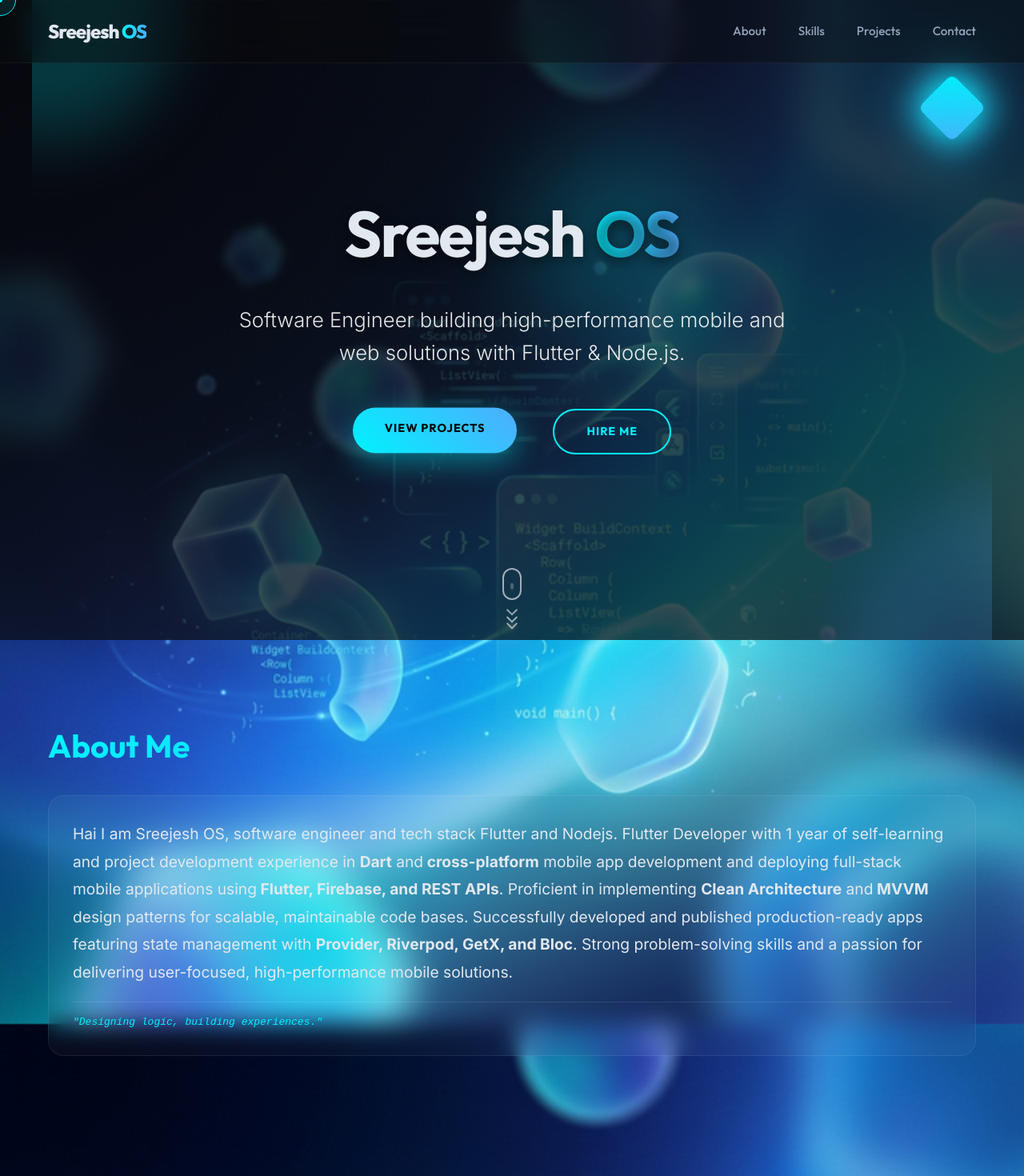
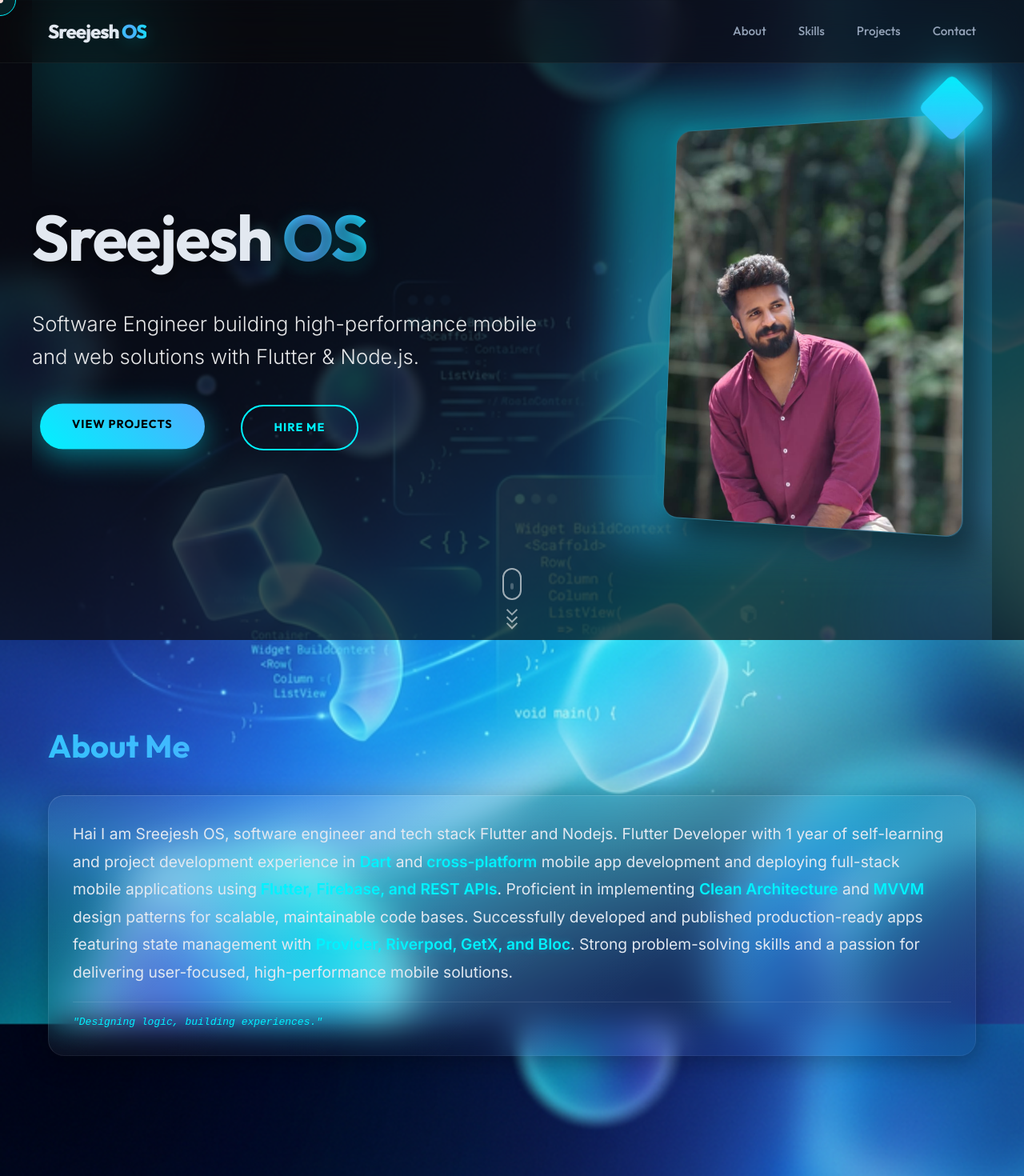
Before and after one commit to Sreejesh75/sreejesh_website, a React (Vite) app: page / in a window 1280 px wide. Shown: the top 1470 px of the page at 80% size. Built offline with nearby package versions, Linux system fonts and the light colour scheme.

Commit message:
feat: Implement initial React application structure with a styled hero section, navigation, and interactive elements.

```diff
--- a/src/App.css
+++ b/src/App.css
@@ -11,6 +11,18 @@
   -webkit-backdrop-filter: blur(20px);
   border-bottom: 1px solid rgba(255, 255, 255, 0.05);
   transition: all 0.3s ease;
+}
+
+/* Scroll Progress Bar */
+.scroll-progress-bar {
+  position: fixed;
+  top: 0;
+  left: 0;
+  height: 4px;
+  background: linear-gradient(to right, var(--primary), var(--secondary));
+  width: 100%;
+  transform-origin: 0% 50%;
+  z-index: 99999;
 }
 
 .nav-container {
@@ -92,14 +104,21 @@
 }
 
 .cursor-dot {
-  width: 6px;
-  height: 6px;
-  background: var(--primary);
+  width: 8px;
+  height: 8px;
+  background: #fff;
   border-radius: 50%;
   position: fixed;
   pointer-events: none;
   z-index: 10000;
   transform: translate(-50%, -50%);
+  mix-blend-mode: difference;
+  transition: width 0.3s, height 0.3s;
+}
+
+.custom-cursor.hover~.cursor-dot {
+  width: 0;
+  height: 0;
 }
 
 .custom-cursor.hover {
@@ -155,22 +174,83 @@
 }
 
 .hero {
-  height: 100vh;
+  min-height: 100vh;
   display: flex;
-  flex-direction: column;
+  align-items: center;
   justify-content: center;
-  align-items: center;
-  text-align: center;
   position: relative;
   overflow: hidden;
   background: transparent;
-  /* Changed from var(--bg-dark) to show the image */
+  padding: 100px 0;
 }
-
 
 .hero .container {
   z-index: 10;
   animation: fadeInUp 1.2s ease-out;
+}
+
+.hero-content {
+  display: flex;
+  align-items: center;
+  justify-content: space-between;
+  gap: 60px;
+  width: 100%;
+  text-align: left;
+}
+
+.hero-text-section {
+  flex: 1.2;
+}
+
+.hero-image-section {
+  flex: 0.8;
+  position: relative;
+  display: flex;
+  justify-content: center;
+  align-items: center;
+  perspective: 1000px;
+}
+
+.hero-shape-image {
+  width: 100%;
+  max-width: 380px;
+  aspect-ratio: 3 / 4;
+  border-radius: 20px;
+  transform: rotateY(-15deg) rotateX(5deg);
+  box-shadow: 20px 20px 40px rgba(0, 0, 0, 0.6), -5px -5px 20px rgba(0, 242, 254, 0.2);
+  transition: transform 0.6s cubic-bezier(0.175, 0.885, 0.32, 1.275), box-shadow 0.6s ease;
+  border: 1px solid rgba(255, 255, 255, 0.1);
+  z-index: 2;
+  position: relative;
+  object-fit: cover;
+  object-position: top;
+}
+
+.hero-shape-image:hover {
+  transform: rotateY(0deg) rotateX(0deg) scale(1.05);
+  box-shadow: 0 30px 60px rgba(0, 0, 0, 0.8), 0 0 30px rgba(0, 242, 254, 0.4);
+}
+
+.hero-image-backdrop {
+  position: absolute;
+  top: 50%;
+  left: 50%;
+  width: 100%;
+  height: 100%;
+  background: linear-gradient(135deg, var(--primary), var(--secondary));
+  transform: translate(-50%, -50%) rotate(-10deg);
+  border-radius: 30px;
+  z-index: 0;
+  opacity: 0.2;
+  filter: blur(25px);
+  animation: floatBackdrop 6s infinite alternate;
+}
+
+@keyframes floatBackdrop {
+  to {
+    transform: translate(-50%, -50%) rotate(0deg) scale(1.1);
+    opacity: 0.4;
+  }
 }
 
 .hero-name {
@@ -226,8 +306,8 @@
 .hero-tagline {
   font-size: 1.6rem;
   color: #fff;
-  max-width: 700px;
-  margin: 0 auto;
+  max-width: 650px;
+  margin: 0 0 40px 0;
   opacity: 0.9;
   font-weight: 300;
   animation: fadeInTagline 2s ease-out 0.5s both;
@@ -267,26 +347,26 @@
 .item-1 {
   width: 300px;
   height: 300px;
-  top: -150px;
-  left: -150px;
-  background: var(--primary);
+  top: -100px;
+  left: -100px;
+  background: radial-gradient(circle, var(--primary) 0%, transparent 70%);
 }
 
 .item-2 {
   width: 400px;
   height: 400px;
-  bottom: -200px;
-  right: -200px;
-  background: var(--secondary);
+  bottom: -150px;
+  right: -150px;
+  background: radial-gradient(circle, var(--secondary) 0%, transparent 70%);
   animation-duration: 20s;
 }
 
 .item-3 {
   width: 250px;
   height: 250px;
-  top: 20%;
-  right: 10%;
-  background: #00f2fe;
+  top: 30%;
+  left: 60%;
+  background: radial-gradient(circle, rgba(138, 43, 226, 0.8) 0%, transparent 70%);
   animation-duration: 25s;
   filter: blur(60px);
 }
@@ -314,10 +394,10 @@
 }
 
 .cta-buttons {
-  margin-top: 50px;
+  margin-top: 40px;
   display: flex;
   gap: 25px;
-  justify-content: center;
+  justify-content: flex-start;
   animation: fadeInUp 1.2s ease-out 0.8s both;
 }
 
@@ -420,6 +500,34 @@
   border: none;
   box-shadow: 0 10px 20px rgba(0, 242, 254, 0.2);
   animation: pulsePrimary 2s infinite ease-in-out;
+  position: relative;
+  overflow: hidden;
+}
+
+.btn-primary::after {
+  content: '';
+  position: absolute;
+  top: 0;
+  left: -100%;
+  width: 50%;
+  height: 100%;
+  background: linear-gradient(to right, rgba(255, 255, 255, 0) 0%, rgba(255, 255, 255, 0.4) 50%, rgba(255, 255, 255, 0) 100%);
+  transform: skewX(-20deg);
+  animation: shine 4s ease-in-out infinite;
+}
+
+@keyframes shine {
+  0% {
+    left: -100%;
+  }
+
+  20% {
+    left: 200%;
+  }
+
+  100% {
+    left: 200%;
+  }
 }
 
 @keyframes pulsePrimary {
@@ -438,7 +546,7 @@
 .btn-primary:hover {
   box-shadow: 0 0 30px rgba(0, 242, 254, 0.6);
   transform: scale(1.1) translateY(-3px);
-  animation-play-state: paused;
+  animation: none;
 }
 
 .btn-secondary {
@@ -690,26 +798,24 @@
 .contact-form textarea:focus {
   outline: none;
   border-color: var(--primary);
+  box-shadow: 0 0 15px rgba(0, 242, 254, 0.15);
+  background: rgba(255, 255, 255, 0.08);
 }
 
-/* Responsive */
-@media (max-width: 768px) {
-  .hero h1 {
-    font-size: 2.5rem;
-  }
-
-  /* Tech Ticker */
+/* Tech Ticker (Fixed: Moved out of mobile query and added mask) */
 .tech-ticker {
   margin-top: 60px;
   overflow: hidden;
   white-space: nowrap;
   position: relative;
   padding: 20px 0;
+  mask-image: linear-gradient(to right, transparent, black 10%, black 90%, transparent);
+  -webkit-mask-image: linear-gradient(to right, transparent, black 10%, black 90%, transparent);
 }
 
 .tech-ticker-content {
   display: inline-block;
-    animation: ticker 30s linear infinite;
+  animation: ticker 40s linear infinite;
 }
 
 .tech-ticker-item {
@@ -718,13 +824,16 @@
   font-family: 'Outfit', sans-serif;
   font-weight: 800;
   font-size: 2rem;
-    color: rgba(255, 255, 255, 0.1);
+  color: rgba(255, 255, 255, 0.08);
   text-transform: uppercase;
-    transition: color 0.3s;
+  transition: color 0.3s, transform 0.3s, text-shadow 0.3s;
+  cursor: default;
 }
 
 .tech-ticker-item:hover {
-    color: var(--primary);
+  color: rgba(255, 255, 255, 0.8);
+  transform: scale(1.05);
+  text-shadow: 0 0 20px var(--primary);
 }
 
 @keyframes ticker {
@@ -737,6 +846,27 @@
   }
 }
 
+/* Responsive */
+@media (max-width: 768px) {
+  .hero-content {
+    flex-direction: column-reverse;
+    text-align: center;
+    gap: 40px;
+  }
+
+  .hero h1 {
+    font-size: 3rem;
+  }
+
+  .hero-tagline {
+    font-size: 1.2rem;
+    margin: 0 auto 30px auto;
+  }
+
+  .cta-buttons {
+    justify-content: center;
+  }
+
   section {
     padding: 60px 20px;
   }
--- a/src/App.tsx
+++ b/src/App.tsx
@@ -9,6 +9,7 @@ function App() {
   const [selectedProject, setSelectedProject] = useState<number | null>(null);
 
   const [cookyScreen, setCookyScreen] = useState(0);
+  const [scrollProgress, setScrollProgress] = useState(0);
   const projects = [
     {
       title: "Construction Helper",
@@ -70,6 +71,22 @@ function App() {
     window.addEventListener('mousemove', handleMouseMove);
     window.addEventListener('mouseover', handleMouseOver);
 
+    // Escape Key to close Modal
+    const handleKeyDown = (e: KeyboardEvent) => {
+      if (e.key === 'Escape') {
+        setSelectedProject(null);
+      }
+    };
+    window.addEventListener('keydown', handleKeyDown);
+
+    // Scroll Progress Bar
+    const handleScroll = () => {
+      const scrollPx = document.documentElement.scrollTop;
+      const winHeightPx = document.documentElement.scrollHeight - document.documentElement.clientHeight;
+      setScrollProgress(scrollPx / winHeightPx);
+    };
+    window.addEventListener('scroll', handleScroll);
+
     // Scroll Reveal Logic
     const reveals = document.querySelectorAll('.reveal');
     const observer = new IntersectionObserver((entries) => {
@@ -90,6 +107,8 @@ function App() {
     return () => {
       window.removeEventListener('mousemove', handleMouseMove);
       window.removeEventListener('mouseover', handleMouseOver);
+      window.removeEventListener('keydown', handleKeyDown);
+      window.removeEventListener('scroll', handleScroll);
       reveals.forEach(reveal => observer.unobserve(reveal));
       clearInterval(screenInterval);
     };
@@ -97,6 +116,10 @@ function App() {
 
   return (
     <div className="portfolio">
+      <div
+        className="scroll-progress-bar"
+        style={{ transform: `scaleX(${scrollProgress})` }}
+      ></div>
 
       {/* Glowing Diamond */}
       <div className="diamond-container">
@@ -162,7 +185,7 @@ function App() {
           <div className="float-item item-3"></div>
         </div>
         <div
-          className="container"
+          className="container hero-content"
           style={{
             position: 'relative',
             zIndex: 1,
@@ -170,11 +193,18 @@ function App() {
             transition: 'transform 0.1s ease-out'
           }}
         >
-          <h1 className="hero-name">Sreejesh <span className="title-gradient">OS</span></h1>
-          <p className="hero-tagline">Software Engineer building high-performance mobile and web solutions with Flutter & Node.js.</p>
-          <div className="cta-buttons">
-            <a href="#projects" className="btn btn-primary">View Projects</a>
-            <a href="#contact" className="btn btn-secondary">Hire Me</a>
+          <div className="hero-text-section">
+            <h1 className="hero-name">Sreejesh <span className="title-gradient">OS</span></h1>
+            <p className="hero-tagline">Software Engineer building high-performance mobile and web solutions with Flutter & Node.js.</p>
+            <div className="cta-buttons">
+              <a href="#projects" className="btn btn-primary">View Projects</a>
+              <a href="#contact" className="btn btn-secondary">Hire Me</a>
+            </div>
+          </div>
+
+          <div className="hero-image-section">
+            <div className="hero-image-backdrop"></div>
+            <img src="/hero_avathar.jpeg" alt="Sreejesh OS" className="hero-shape-image" />
           </div>
         </div>
         <div className="scroll-indicator">
--- a/src/index.css
+++ b/src/index.css
@@ -68,28 +68,43 @@ section {
 }
 
 .title-gradient {
-  background: linear-gradient(to right, var(--primary), var(--secondary));
+  background: linear-gradient(to right, var(--primary), var(--secondary), var(--primary));
+  background-size: 200% auto;
   -webkit-background-clip: text;
   background-clip: text;
   -webkit-text-fill-color: transparent;
+  filter: drop-shadow(0 4px 10px rgba(0, 242, 254, 0.2));
+  animation: shineText 5s linear infinite;
+}
+
+@keyframes shineText {
+  to {
+    background-position: 200% center;
+  }
+}
+
+p strong {
+  color: var(--primary);
+  font-weight: 600;
+  text-shadow: 0 0 10px rgba(0, 242, 254, 0.3);
 }
 
 .glass-card {
-  background: rgba(255, 255, 255, 0.03);
-  /* More transparent */
-  backdrop-filter: blur(15px);
-  /* Increased blur */
-  -webkit-backdrop-filter: blur(15px);
-  border: 1px solid rgba(255, 255, 255, 0.08);
-  /* Finer border */
+  background: linear-gradient(135deg, rgba(255, 255, 255, 0.05) 0%, rgba(255, 255, 255, 0.01) 100%);
+  backdrop-filter: blur(20px);
+  -webkit-backdrop-filter: blur(20px);
+  border: 1px solid rgba(255, 255, 255, 0.05);
+  border-top: 1px solid rgba(255, 255, 255, 0.15);
+  border-left: 1px solid rgba(255, 255, 255, 0.1);
   border-radius: 20px;
   padding: 30px;
-  transition: transform 0.3s ease, box-shadow 0.3s ease, border-color 0.3s ease;
+  box-shadow: 0 8px 32px 0 rgba(0, 0, 0, 0.3);
+  transition: transform 0.4s cubic-bezier(0.175, 0.885, 0.32, 1.275), box-shadow 0.3s ease, border-color 0.3s ease;
 }
 
 .glass-card:hover {
   transform: translateY(-8px);
-  box-shadow: 0 15px 40px rgba(0, 0, 0, 0.6), 0 0 20px rgba(0, 242, 254, 0.1);
+  box-shadow: 0 15px 40px rgba(0, 0, 0, 0.6), 0 0 25px rgba(0, 242, 254, 0.15);
   border-color: rgba(0, 242, 254, 0.4);
 }
 
@@ -143,11 +158,11 @@ section {
 }
 
 .skill-tag:hover {
-  background: rgba(0, 242, 254, 0.1);
-  color: var(--primary);
-  border-color: rgba(0, 242, 254, 0.3);
-  transform: translateY(-2px) scale(1.05);
-  box-shadow: 0 5px 15px rgba(0, 242, 254, 0.1);
+  background: rgba(0, 242, 254, 0.15);
+  color: #fff;
+  border-color: rgba(0, 242, 254, 0.6);
+  transform: translateY(-3px) scale(1.08);
+  box-shadow: 0 8px 20px rgba(0, 242, 254, 0.25), inset 0 0 10px rgba(0, 242, 254, 0.1);
 }
 
 .hero {
```
Also changed, not shown: public/hero_avathar.jpeg (added). Lines whose indentation alone changed are shown as unchanged.
